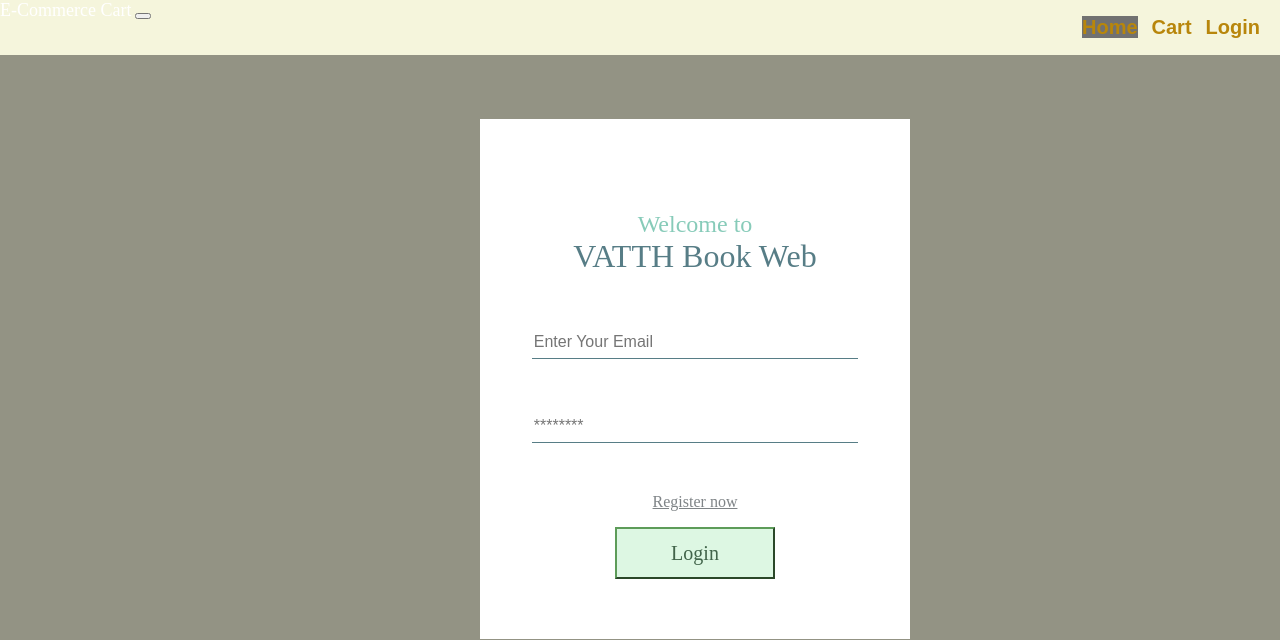
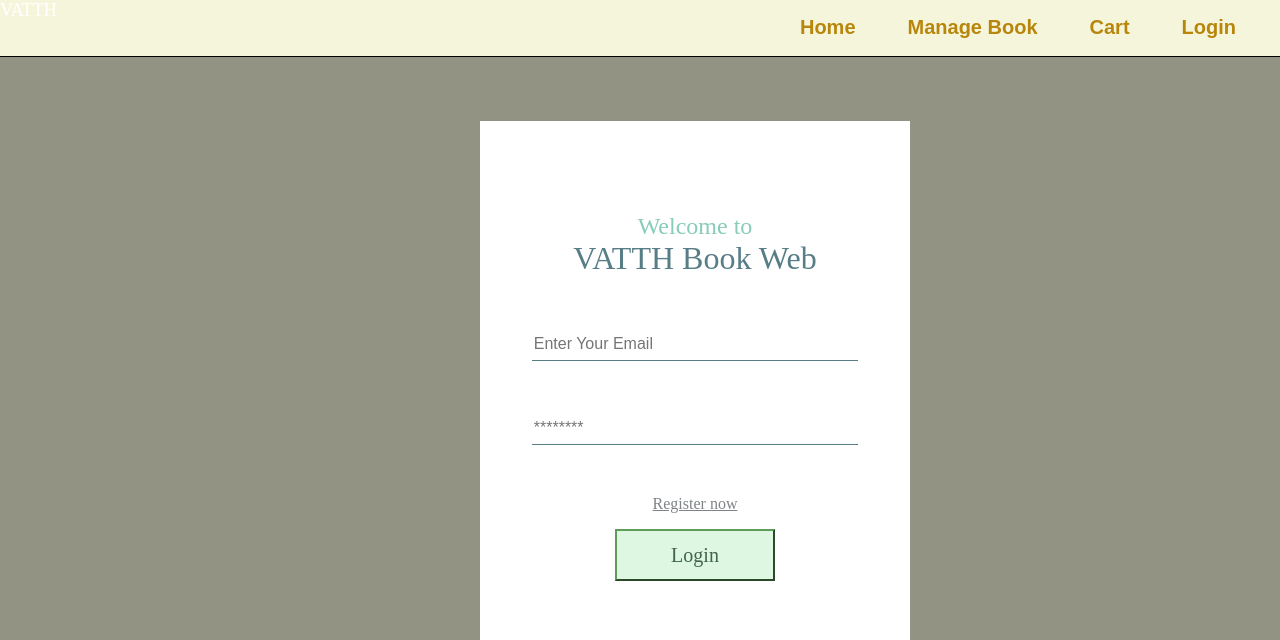
Before and after one commit to vuong2102/Web_book, a Java web app: page /login.jsp in a window 1280 px wide. Shown: the top 640 px of the page. Run offline with Tomcat 11, a stand-in JSP engine, Linux system fonts and the light colour scheme; the template is opened without the code that fills it, so the values that code supplies are empty.

Commit message:
tuyen_commit-slideshow__navbar

```diff
--- a/src/main/webapp/CSS/cart.css
+++ b/src/main/webapp/CSS/cart.css
@@ -3,9 +3,8 @@ html{
 }
 
 .container{
-    width: 80%;
-    left: 10%;
-    right: 10%;
+    width: 100%;
+    padding: 0 40px 0 40px;
     position: relative;
     height: max-content;
     display: flex;
--- a/src/main/webapp/CSS/index.css
+++ b/src/main/webapp/CSS/index.css
@@ -66,6 +66,7 @@ body{
 }
 
 .container-fluid{
+  border-bottom: 1px solid;
   display: inline-block;
   width: 100%;
   background-color: beige;
@@ -79,20 +80,33 @@ body{
   color: #ffffff;
   place-items: center;
 }
+ul.navbar-nav {
+  margin: 0;
+}
 .nav-link{
+  line-height: 55px;
   text-decoration: none;
   font-weight: bold;
   color: darkgoldenrod;
 }
+
+.nav-link:hover{
+  background-color: white;
+}
 .nav-item{
   display: inline-block;
   position: relative;
-  margin: 0 5px 0 5px;
-  color: #ffffff;
+  padding: 0 24px;
   font-family: sans-serif;
   font-size: 20px;
   cursor: pointer;
   transition: 0.4s all ease;
+}
+
+.nav-item:hover {
+  cursor: pointer;
+  background: white;
+  color: #242424;
 }
 .nav-item-end{
   margin-right: 20px;
--- a/src/main/webapp/includes/nav-bar.jsp
+++ b/src/main/webapp/includes/nav-bar.jsp
@@ -2,16 +2,11 @@
 
 <nav class="navbar navbar-expand-lg">
     <div class="container-fluid">
-        <a class="navbar-brand" href="index.jsp">E-Commerce Cart</a>
-        <button class="navbar-toggler" type="button" data-toggle="collapse"
-                data-target="#navbarSupportedContent"
-                aria-controls="navbarSupportedContent" aria-expanded="false"
-                aria-label="Toggle navigation">
-            <span class="navbar-toggler-icon"></span>
-        </button>
+        <a class="navbar-brand" href="/index.jsp">VATTH</a>
         <div class="collapse navbar-collapse" id="navbarScroll">
             <ul class="navbar-nav" style="--bs-scroll-height: 100px;">
-                <li class="nav-item"><a class="nav-link active" aria-current="page" href="index.jsp">Home</a></li>
+                <li class="nav-item"><a class="nav-link" aria-current="page" href="index.jsp">Home</a></li>
+                <li class="nav-item"><a class="nav-link" aria-current="page" href="ManagerProduct.jsp">Manage Book</a></li>
                 <li class="nav-item"><a class="nav-link" href="cart.jsp">Cart<span class="badge" style="color:red;font-size: 18px">${ cartArrayList.size()}</span></a></li>
                 <%
                     if(auth != null){
--- a/src/main/webapp/index.jsp
+++ b/src/main/webapp/index.jsp
@@ -50,7 +50,6 @@
         </div>
 
     </div>
-    <br>
 
     <div style="text-align:center">
         <span class="dot"></span>
@@ -58,6 +57,10 @@
         <span class="dot"></span>
     </div>
     <script src="./JS/Showslider.js"></script>
+    <div class="maxim">
+        <h3>Chuyên bán sách giả sách lậu. Cam kết ko chính hãng. Mua là mất tiền</h3>
+    </div>
+
     <div class="container">
         <div class="row">
             <%
```
Also changed, not shown: other parts of src/main/webapp/CSS/index.css (+5 -0 lines), src/main/java/com/example/btl_web_book/dao/ProductDao.java (+26 -0 lines).
